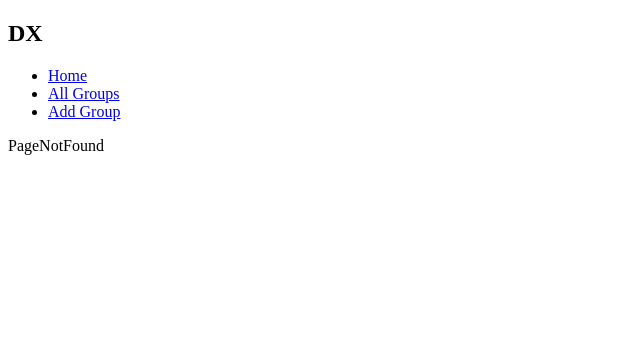
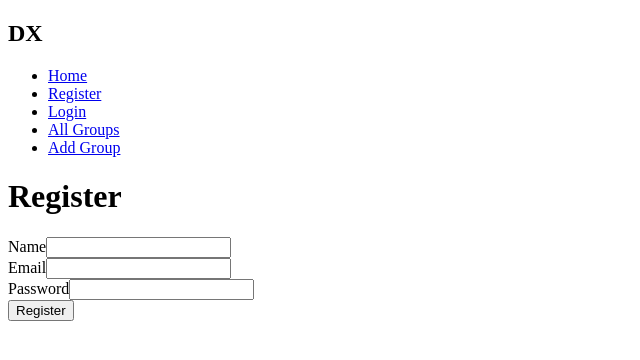
Before and after one commit to sakshamgoel-github/divide-Xpert, a React (Vite) app in the folder client/: page /register in a window 1280 px wide. Shown: the top 360 px of the page, without its empty margins (0-640 px from the left). Built offline with nearby package versions, Linux system fonts and the light colour scheme.

Commit message:
Frontend Authentication

```diff
--- a/client/package.json
+++ b/client/package.json
@@ -10,11 +10,14 @@
     "preview": "vite preview"
   },
   "dependencies": {
+    "@reduxjs/toolkit": "^1.9.5",
     "axios": "^1.4.0",
     "react": "^18.2.0",
     "react-dom": "^18.2.0",
+    "react-redux": "^8.1.2",
     "react-router": "^6.14.2",
-    "react-router-dom": "^6.14.2"
+    "react-router-dom": "^6.14.2",
+    "react-toastify": "^9.1.3"
   },
   "devDependencies": {
     "@types/react": "^18.2.15",
--- a/client/src/App.jsx
+++ b/client/src/App.jsx
@@ -3,7 +3,9 @@ import GroupsList from "./components/GroupsList";
 import NewGroupForm from "./components/NewGroupForm";
 import PageNotFound from "./components/PageNotFound";
 import ViewGroup from "./components/ViewGroup";
+import Register from "./components/Register";
 import Navbar from "./components/Navbar";
+import Login from "./components/Login";
 import { Route, Routes } from "react-router-dom"
 
 function App() {
@@ -14,6 +16,8 @@ function App() {
     </nav>
       <Routes>
         <Route path="/" element={<Home/>}></Route>
+        <Route path="/register" element={<Register/>}></Route>
+        <Route path="/login" element={<Login/>}></Route>
         <Route path="/groups" element={<GroupsList/>}></Route>
         <Route path="/groups/:id" element={<ViewGroup/>}></Route>
         <Route path="/groups/new" element={<NewGroupForm/>}></Route>
--- /dev/null
+++ b/client/src/app/store.js
@@ -0,0 +1,8 @@
+import { configureStore } from "@reduxjs/toolkit";
+import authReducer from "../features/auth/authSlice";
+
+export const store = configureStore({
+    reducer:{
+        auth:authReducer,
+    },
+})
--- a/client/src/components/Home.jsx
+++ b/client/src/components/Home.jsx
@@ -1,4 +1,3 @@
-
 function Home() {
   return (
     <>
--- /dev/null
+++ b/client/src/components/Login.jsx
@@ -0,0 +1,78 @@
+import { useState, useEffect } from "react";
+import { useSelector, useDispatch } from "react-redux";
+import { useNavigate } from "react-router-dom";
+import { toast } from "react-toastify";
+import { login, reset } from "../features/auth/authSlice";
+
+function Login() {
+  const navigate = useNavigate();
+  const dispatch = useDispatch();
+
+  const { user, isSuccess, isLoading, isError, message } = useSelector(
+    (state) => state.auth
+  );
+
+  const [formData, setFormData] = useState({
+    email: "",
+    password: "",
+  });
+  const { email, password } = formData;
+
+  useEffect(() => {
+    if(isError)
+    toast.error(message)
+    if(isSuccess || user){
+      navigate("/groups")
+    }
+    dispatch(reset())
+  },[user,isError,message,isSuccess,navigate,dispatch])
+
+  const onChange = (e) => {
+    setFormData((prevState) => ({
+      ...prevState,
+      [e.target.name]: e.target.value,
+    }));
+  };
+  const onSubmit = (e) => {
+    e.preventDefault();
+    const userData = {
+      email,password
+    }
+    dispatch(login(userData))
+  };
+
+  if(isLoading)
+  return <p>Loading...</p>
+  return (
+    <>
+      <h1>Login</h1>
+      <form onSubmit={onSubmit}>
+        <div>
+          <label htmlFor="email">Email</label>
+          <input
+            type="email"
+            id="email"
+            value={formData.email}
+            name="email"
+            onChange={onChange}
+          />
+        </div>
+        <div>
+          <label htmlFor="password">Password</label>
+          <input
+            type="password"
+            id="password"
+            value={formData.password}
+            name="password"
+            onChange={onChange}
+          />
+        </div>
+        <div>
+          <button type="submit">Login</button>
+        </div>
+      </form>
+    </>
+  );
+}
+
+export default Login;
--- a/client/src/components/Navbar.jsx
+++ b/client/src/components/Navbar.jsx
@@ -1,15 +1,39 @@
-import { Link } from "react-router-dom"
+import { Link,useNavigate } from "react-router-dom";
+import { useDispatch, useSelector } from "react-redux";
+import { logout,reset } from "../features/auth/authSlice";
 function Navbar() {
+  const navigate = useNavigate();
+  const dispatch = useDispatch();
+  const {user} = useSelector((state) => state.auth)
+
+  const onLogout = () => {
+    dispatch(logout())
+    dispatch(reset())
+    navigate("/")
+  }
   return (
     <>
-    <h1>DX</h1>
-    <ul>
-        <li><Link to={"/"}>Home</Link></li>
-        <li><Link to={"/groups"}>All Groups</Link></li>
-        <li><Link to={"/groups/new"}>Add Group</Link></li>
-    </ul>
+      <h1>DX</h1>
+      <ul>
+        <li>
+          <Link to={"/"}>Home</Link>
+        </li>
+        {user ? (<li><button onClick={onLogout}>Logout</button></li>) : (<><li>
+          <Link to={"/register"}>Register</Link>
+        </li>
+        <li>
+          <Link to={"/login"}>Login</Link>
+        </li>
+        <li>
+          <Link to={"/groups"}>All Groups</Link>
+        </li>
+        <li>
+          <Link to={"/groups/new"}>Add Group</Link>
+        </li></>)}
+
+      </ul>
     </>
-  )
+  );
 }
 
-export default Navbar
+export default Navbar;
--- /dev/null
+++ b/client/src/components/Register.jsx
@@ -0,0 +1,89 @@
+import { useEffect, useState } from "react";
+import { useSelector, useDispatch } from "react-redux";
+import { useNavigate } from "react-router-dom";
+import { toast } from "react-toastify";
+import { register, reset } from "../features/auth/authSlice";
+
+function Register() {
+  const navigate = useNavigate();
+  const dispatch = useDispatch();
+
+  const { user, isSuccess, isLoading, isError, message } = useSelector(
+    (state) => state.auth
+  );
+
+  const [formData, setFormData] = useState({
+    name: "",
+    email: "",
+    password: "",
+  });
+  const { name, email, password } = formData;
+  useEffect(() => {
+    if(isError)
+    toast.error(message)
+    if(isSuccess || user){
+      navigate("/groups")
+    }
+    dispatch(reset())
+  },[user,isError,message,isSuccess,navigate,dispatch])
+  const onChange = (e) => {
+    setFormData((prevState) => ({
+      ...prevState,
+      [e.target.name]: e.target.value,
+    }));
+  };
+  const onSubmit = (e) => {
+    e.preventDefault();
+    const userData = {
+      name,
+      email,
+      password,
+    };
+    dispatch(register(userData));
+  };
+  if(isLoading){
+    return <p>Loading Details...</p>
+  }
+  return (
+    <>
+      <h1>Register</h1>
+      <form onSubmit={onSubmit}>
+        <div>
+          <label htmlFor="name">Name</label>
+          <input
+            type="text"
+            id="name"
+            value={formData.name}
+            name="name"
+            onChange={onChange}
+          />
+        </div>
+        <div>
+          <label htmlFor="email">Email</label>
+          <input
+            type="email"
+            id="email"
+            value={formData.email}
+            name="email"
+            onChange={onChange}
+          />
+        </div>
+        <div>
+          <label htmlFor="password">Password</label>
+          <input
+            type="password"
+            id="password"
+            value={formData.password}
+            name="password"
+            onChange={onChange}
+          />
+        </div>
+        <div>
+          <button type="submit">Register</button>
+        </div>
+      </form>
+    </>
+  );
+}
+
+export default Register;
--- /dev/null
+++ b/client/src/features/auth/authService.js
@@ -0,0 +1,31 @@
+import axios from "axios";
+
+const register = async (userData) => {
+  const response = await axios.post("http://localhost:3000/register", userData);
+  if (response.data) {
+    localStorage.setItem("user", JSON.stringify(response.data));
+  }
+
+  return response.data;
+};
+
+const login = async (userData) => {
+  const response = await axios.post("http://localhost:3000/login", userData);
+  if (response.data) {
+    localStorage.setItem("user", JSON.stringify(response.data));
+  }
+
+  return response.data;
+};
+
+const logout = () => {
+  localStorage.removeItem("user");
+};
+
+const authService = {
+  register,
+  login,
+  logout,
+};
+
+export default authService;
--- /dev/null
+++ b/client/src/features/auth/authSlice.js
@@ -0,0 +1,86 @@
+import { createSlice, createAsyncThunk } from "@reduxjs/toolkit";
+import authService from "./authService";
+//Get user from local storage
+const user = JSON.parse(localStorage.getItem("user"));
+
+const initialState = {
+  user: user ? user : null,
+  isError: false,
+  isSuccess: false,
+  isLoading: false,
+  message: "",
+};
+
+//Register User
+export const register = createAsyncThunk('/register',async (user,thunkAPI) => {
+    try {
+        return await authService.register(user)
+    } catch (error) {
+     const message = ((error.response && error.response.data && error.response.data.message) || error.message || error.toString())
+     return thunkAPI.rejectWithValue(message);
+    }
+})
+//Login User
+export const login = createAsyncThunk('/login',async (user,thunkAPI) => {
+    try {
+        return await authService.login(user)
+    } catch (error) {
+     const message = ((error.response && error.response.data && error.response.data.message) || error.message || error.toString())
+     return thunkAPI.rejectWithValue(message);
+    }
+})
+
+//Logout
+export const logout = createAsyncThunk('/logout',async() => {
+    await authService.logout()
+})
+
+export const authSlice = createSlice({
+    name:'auth',
+    initialState,
+    reducers:{
+        reset : (state) => {
+            state.isLoading = false
+            state.isError = false
+            state.isSuccess = false
+            state.message = ""
+        }
+    },
+    extraReducers:(builder) => {
+        builder
+        .addCase(register.pending,(state) => {
+            state.isLoading = true
+        })
+        .addCase(register.fulfilled,(state,action) => {
+            state.isLoading = false
+            state.isSuccess = true
+            state.user = action.payload
+        })
+        .addCase(register.rejected,(state,action) => {
+            state.isError = true
+            state.isLoading = false
+            state.message = action.payload
+            state.user = null
+        })
+        .addCase(login.pending,(state) => {
+            state.isLoading = true
+        })
+        .addCase(login.fulfilled,(state,action) => {
+            state.isLoading = false
+            state.isSuccess = true
+            state.user = action.payload
+        })
+        .addCase(login.rejected,(state,action) => {
+            state.isError = true
+            state.isLoading = false
+            state.message = action.payload
+            state.user = null
+        })
+        .addCase(logout.fulfilled,(state) => {
+            state.user = null
+        })
+    }
+})
+
+export const {reset} = authSlice.actions
+export default authSlice.reducer
--- a/client/src/main.jsx
+++ b/client/src/main.jsx
@@ -2,11 +2,18 @@ import React from "react";
 import ReactDOM from "react-dom/client";
 import App from "./App.jsx";
 import { BrowserRouter } from "react-router-dom";
+import { ToastContainer } from "react-toastify";
+import "react-toastify/dist/ReactToastify.css";
+import { Provider } from "react-redux";
+import { store } from "./app/store.js";
 
 ReactDOM.createRoot(document.getElementById("root")).render(
   <React.StrictMode>
     <BrowserRouter>
-      <App />
+      <Provider store={store}>
+        <App />
+      </Provider>
     </BrowserRouter>
+    <ToastContainer></ToastContainer>
   </React.StrictMode>
 );
```
Also changed, not shown: 1 other file (tests, documents, lock files or other folders).
